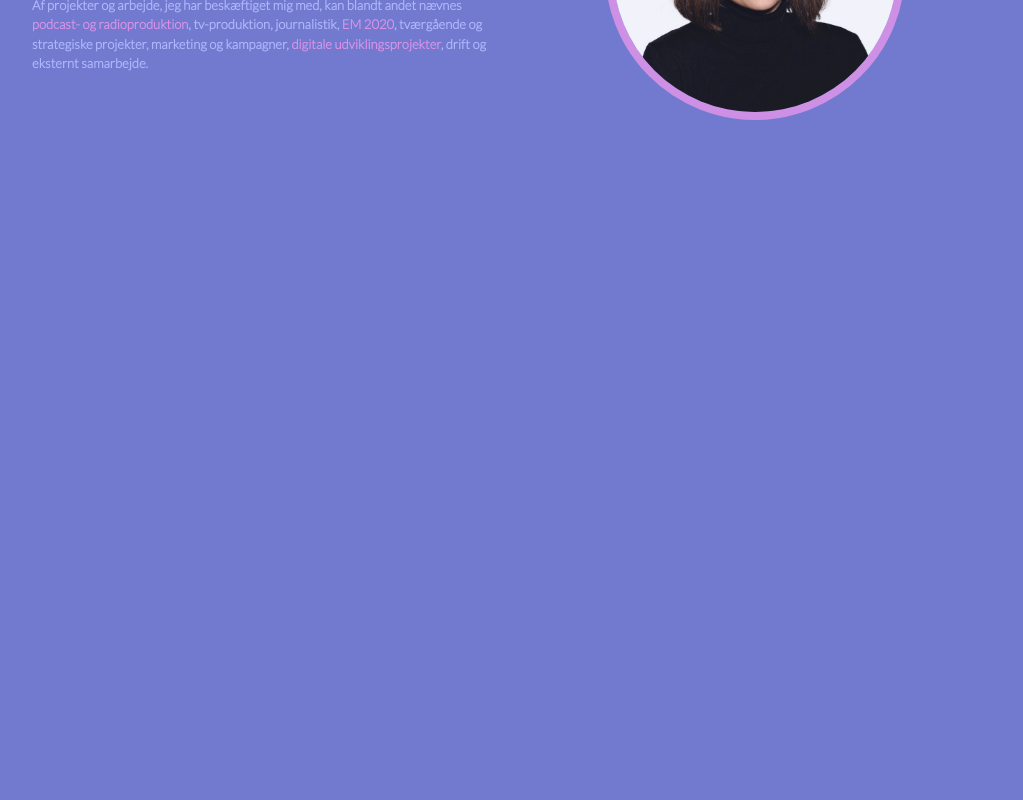
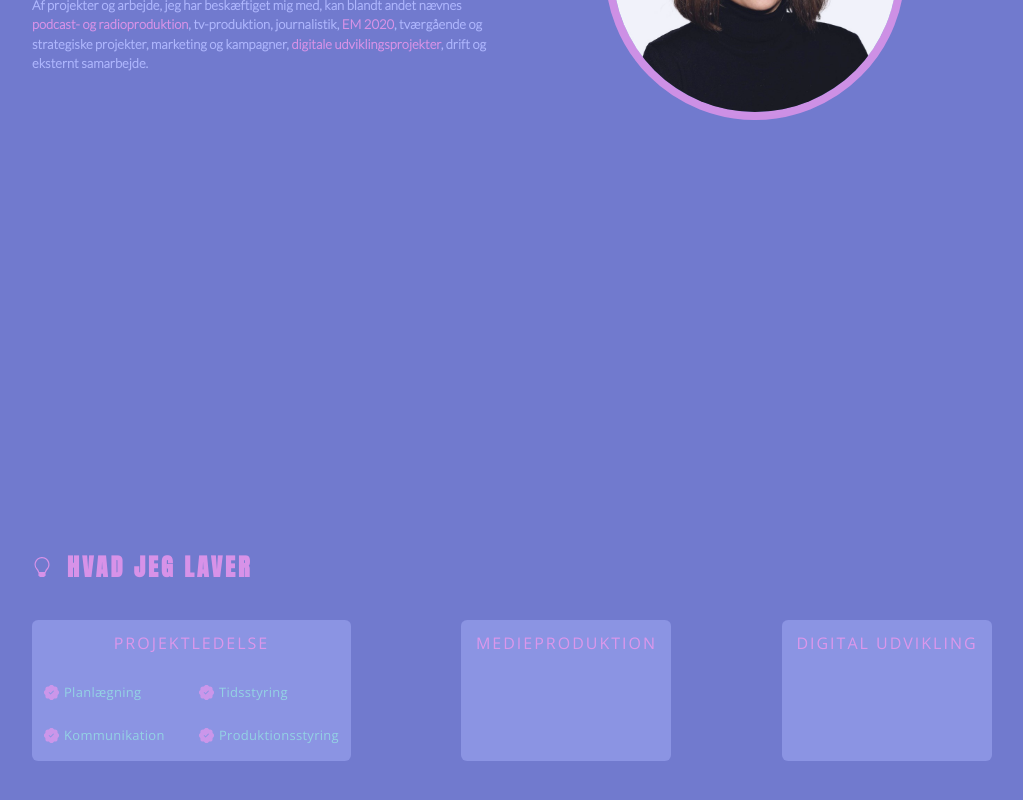
Before and after one commit to Brunsvigeren/portfolio-3, a React (Create React App) app: page / in a window 1280 px wide. Shown: the part 1156-1956 px from the top of the page, without its empty margins (128-1151 px from the left). Before the commit the page ends 1600 px from the top, so only its background shows below. Built offline with nearby package versions, Linux system fonts and the light colour scheme.

Commit message:
WID cards in progress

```diff
--- a/src/App.jsx
+++ b/src/App.jsx
@@ -2,6 +2,7 @@ import React from "react";
 import Nav from "./components/navbar/Nav";
 import Hero from "./components/hero/Hero";
 import About from "./components/about/About";
+import What_i_do from "./components/what_i_do/What_i_do";
 
 const App = () => {
   return (
@@ -9,6 +10,7 @@ const App = () => {
       <Nav />
       <Hero />
       <About />
+      <What_i_do />
     </>
   );
 };
--- a/src/components/navbar/Nav.jsx
+++ b/src/components/navbar/Nav.jsx
@@ -5,31 +5,6 @@ import { GiSadCrab } from "react-icons/gi";
 import { FaHeart, FaRegHeart } from "react-icons/fa";
 
 const Nav = () => {
-  const [show, setShow] = useState(true);
-  const [lastScrollY, setLastScrollY] = useState(0);
-
-  const controlNavbar = () => {
-    if (typeof window !== "undefined") {
-      if (window.scrollY > lastScrollY) {
-        setShow(false);
-      } else {
-        setShow(true);
-      }
-
-      setLastScrollY(window.scrollY);
-    }
-  };
-
-  useEffect(() => {
-    if (typeof window !== "undefined") {
-      window.addEventListener("scroll", controlNavbar);
-
-      return () => {
-        window.removeEventListener("scroll", controlNavbar);
-      };
-    }
-  }, [lastScrollY]);
-
   const [navbarOpen, setNavbarOpen] = useState(false);
 
   const handleToggle = () => {
@@ -41,7 +16,7 @@ const Nav = () => {
   };
 
   return (
-    <header className={`header ${show && "hidden"}`}>
+    <header className="header">
       <nav className="container navbar">
         <a className="header_icon" href="#">
           <GiSadCrab />
@@ -64,7 +39,7 @@ const Nav = () => {
             <a
               onClick={() => closeMenu()}
               className="nav_link"
-              href="what-i-do"
+              href="#what_i_do"
             >
               HVAD JEG LAVER
             </a>
--- a/src/components/navbar/nav.css
+++ b/src/components/navbar/nav.css
@@ -23,11 +23,6 @@
   font-size: 2.5rem;
   color: var(--color-pink-1);
   cursor: pointer;
-}
-
-.navbar.hidden {
-  height: var(--nav-scroll-height);
-  transform: translateY(calc(var(--nav-scroll-height) * -1));
 }
 
 .nav_menu_btn {
--- /dev/null
+++ b/src/components/what_i_do/What_i_do.jsx
@@ -0,0 +1,45 @@
+import React from "react";
+import "./what_i_do.css";
+import { BsLightbulb, BsFillPatchCheckFill } from "react-icons/bs";
+
+const What_i_do = () => {
+  return (
+    <section id="what_i_do" className="container what_i_do_container">
+      <div className="section_header_container">
+        <BsLightbulb className="section_header_icon" />
+        <h2 className="section_header">HVAD JEG LAVER</h2>
+      </div>
+      <div className="cards wid">
+        <div className="card wid">
+          <h4 className="card_title">Projektledelse</h4>
+          <div className="card_content">
+            <div className="card_content_inner">
+              <BsFillPatchCheckFill className="card_content_inner_icon" />
+              <p className="card_paragraph">Planlægning</p>
+            </div>
+            <div className="card_content_inner">
+              <BsFillPatchCheckFill className="card_content_inner_icon" />
+              <p className="card_paragraph">Tidsstyring</p>
+            </div>
+            <div className="card_content_inner">
+              <BsFillPatchCheckFill className="card_content_inner_icon" />
+              <p className="card_paragraph">Kommunikation</p>
+            </div>
+            <div className="card_content_inner">
+              <BsFillPatchCheckFill className="card_content_inner_icon" />
+              <p className="card_paragraph">Produktionsstyring</p>
+            </div>
+          </div>
+        </div>
+        <div className="card wid">
+          <h4 className="card_title">Medieproduktion</h4>
+        </div>
+        <div className="card wid">
+          <h4 className="card_title">Digital udvikling</h4>
+        </div>
+      </div>
+    </section>
+  );
+};
+
+export default What_i_do;
--- /dev/null
+++ b/src/components/what_i_do/what_i_do.css
@@ -0,0 +1,52 @@
+.cards {
+  display: flex;
+  gap: 15px;
+  justify-content: space-between;
+  flex-wrap: wrap;
+}
+
+.card {
+  background-color: rgb(139, 148, 227);
+  padding: 12px;
+  border-radius: 6px;
+  min-width: 210px;
+}
+
+.card_title {
+  color: var(--color-pink-1);
+  font-family: "Open sans", sans-serif;
+  font-size: 16px;
+  font-weight: 500;
+  text-align: center;
+  margin-bottom: 12px;
+  text-transform: uppercase;
+  letter-spacing: 2px;
+}
+
+.card_content {
+  display: grid;
+  grid-template-columns: 1fr 1fr;
+  gap: 15px;
+  margin-top: 1.5em;
+}
+
+.card_content_inner {
+  display: flex;
+  align-items: center;
+  padding: 5px 0;
+}
+
+.card_content_inner_icon {
+  color: var(--color-pink-1);
+  margin-right: 5px;
+  opacity: 0.8;
+  font-size: 15px;
+}
+
+.card_paragraph {
+  color: var(--color-light-green-text);
+  font-weight: 500;
+  font-family: "Open sans", sans-serif;
+  font-size: 13px;
+  letter-spacing: 0.3px;
+}
--- a/src/index.css
+++ b/src/index.css
@@ -12,6 +12,7 @@
 :root {
   --background-color: rgb(113, 122, 206);
   --color-blue-text: rgb(174, 182, 253);
+  --color-light-green-text: rgba(153, 245, 228, 0.635);
   --color-green-dark: rgb(95, 113, 97);
   --color-pink-1: rgba(237, 152, 237, 0.822);
   --color-pink-2: rgb(227, 129, 171);
```
